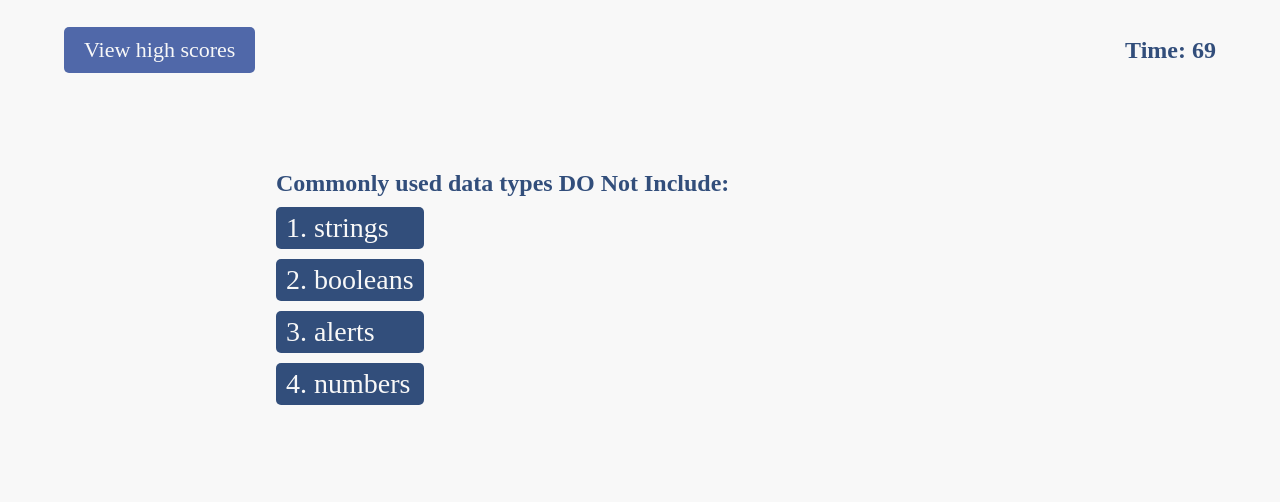
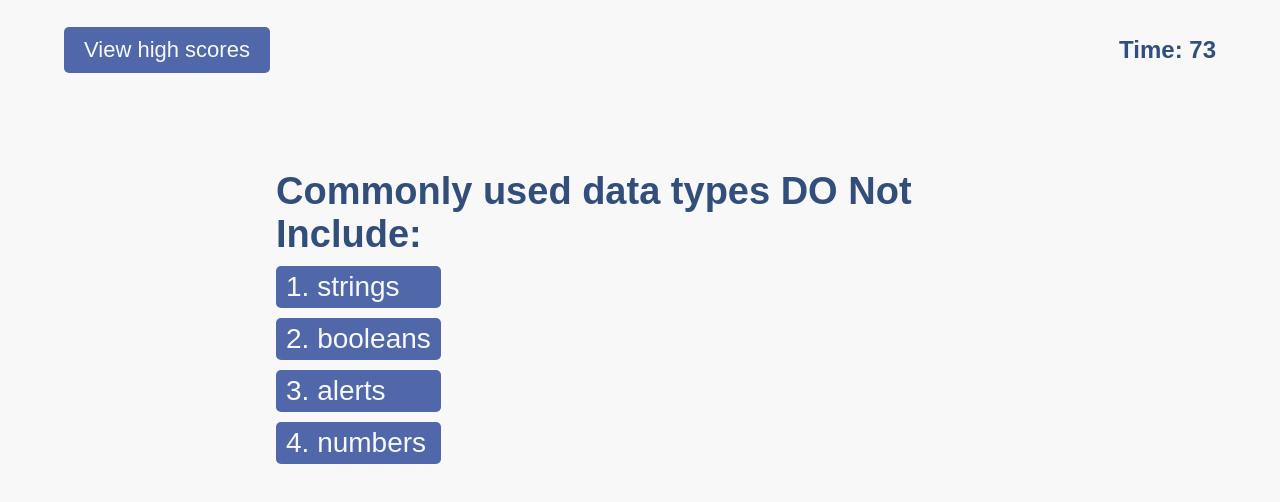
Before and after one commit to jimenezraul/web-apis-timed-quiz, a plain HTML site: page index.html in a window 1280 px wide. Both pictures are taken after a click on the button "Start Quiz". Drawn offline with Linux system fonts and the light colour scheme.

Commit message:
set start timer to 75 and fix the width of card

```diff
--- a/assets/css/style.css
+++ b/assets/css/style.css
@@ -18,6 +18,11 @@
 html, body {
     height: 100%;
     width: 100%;
+}
+
+html *
+{
+   font-family: Arial !important;
 }
 
 /* body color and background */
@@ -47,8 +52,8 @@ header a, .buttons a, .buttons button, .initials-box button {
 }
 
 /* hover propeties for all buttons */
-header button:hover, .buttons button:hover, .initials-box button:hover {
-    background-color: var(--hover);
+header a:hover, .buttons button:hover, .initials-box button:hover, .buttons a:hover {
+    background-color: var(--dark-blue);
 }
 
 .quiz-box, .start-quiz, .result-quiz, .initials-box {
@@ -100,8 +105,12 @@ header button:hover, .buttons button:hover, .initials-box button:hover {
     box-shadow: 5px 5px 25px rgba(0, 0, 0, 0.173);
 }
 
+.quiz-box h1 {
+    font-size: 38px;
+}
+
 .card {
-    width: 50%;
+    width: 60%;
     padding: 50px;
     border-radius: 5px;
 }
@@ -128,14 +137,14 @@ header button:hover, .buttons button:hover, .initials-box button:hover {
     font-size: 28px;
     list-style: none;
     color: var(--light);
-    background-color: var(--dark-blue);
+    background-color: var(--blue);
     padding: 5px 10px;
     border-radius: 5px;
     margin-top: 10px;
 }
 
 .answer:hover {
-    background-color: var(--blue);
+    background-color: var(--dark-blue);
 }
 
 .result {
--- a/assets/js/script.js
+++ b/assets/js/script.js
@@ -11,13 +11,14 @@ var timerEl = document.querySelector("#timer");
 var submitBtn = document.querySelector("#submit");
 var inputEl = document.querySelector("input");
 var questionCount = 0;
-var timeScore = 70;
+var timeScore = 75;
 var score = 0;
 
 // Start the quiz
 var start_quiz = function () {
   startBox.classList.add("hide");
   quizBox.classList.remove("hide");
+  timerEl.textContent = timeScore;
   timer();
   nextQuestions();
 };
@@ -25,12 +26,12 @@ var start_quiz = function () {
 // Quiz timer
 var timer = function () {
   var timerstart = setInterval(function () {
+    timeScore--;
     if (initialsBox.classList.contains("hide")) {
       timerEl.textContent = timeScore;
     } else {
       timerEl.textContent = score;
     }
-    timeScore--;
     if (timeScore <= 0) {
       clearInterval(timerstart);
       endQuiz();
```
